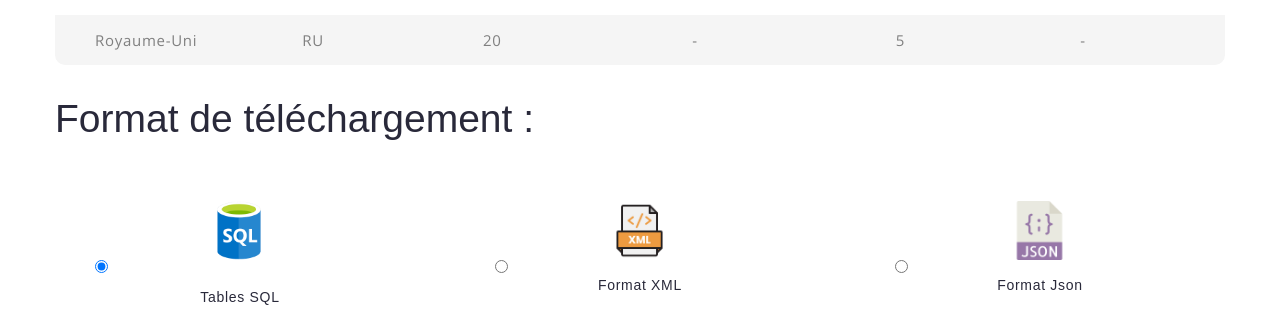
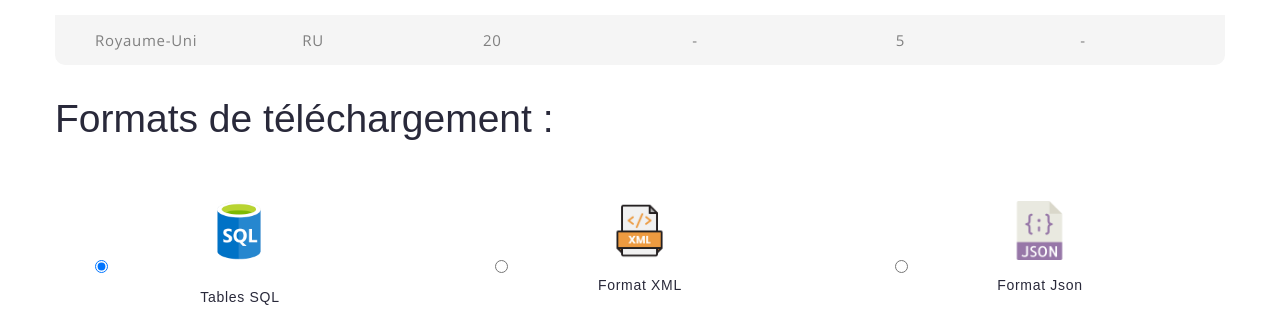
Before and after one commit to HefsaTazi/Europe, a PHP site: page / in a window 1280 px wide. Shown: the part 3071-3380 px from the top of the page. Run offline with PHP 8.4, Linux system fonts and the light colour scheme; some libraries are stand-ins or nearby versions.

Commit message:
Update index.php

```diff
--- a/index.php
+++ b/index.php
@@ -568,7 +568,7 @@ data-slide-effect="fade">
 		</div>
 
         <div class="container">
-			            <h2>Format de téléchargement :</h2>
+			            <h2>Formats de téléchargement :</h2>
 
           <div class="row row-30 row-xxl-60">
             <div class="col-sm-6 col-md-4 wow fadeInLeft">
```
